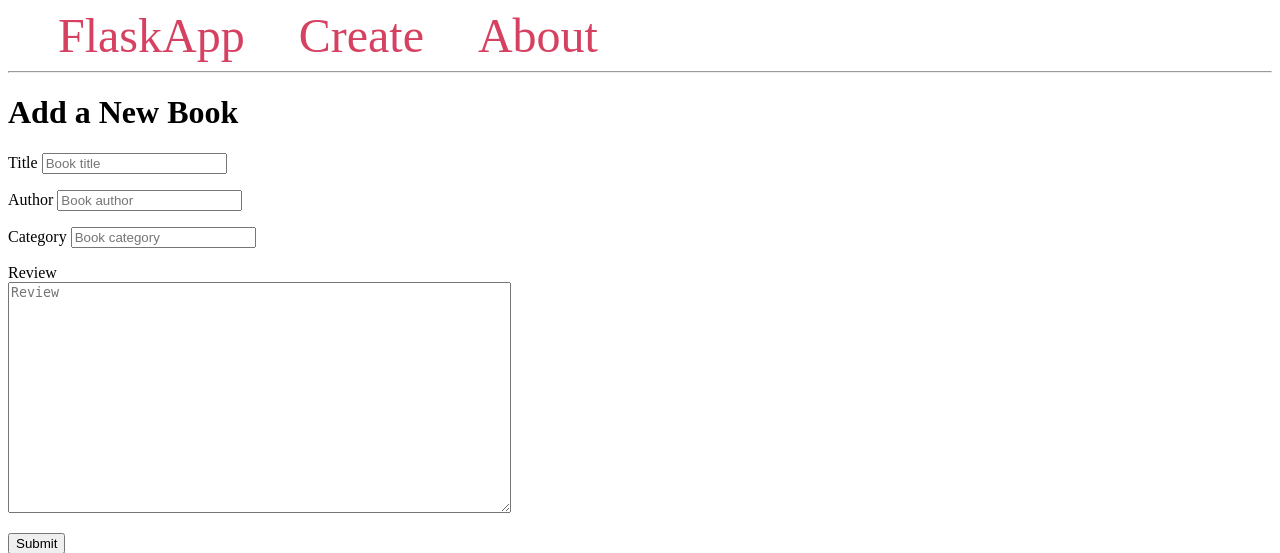
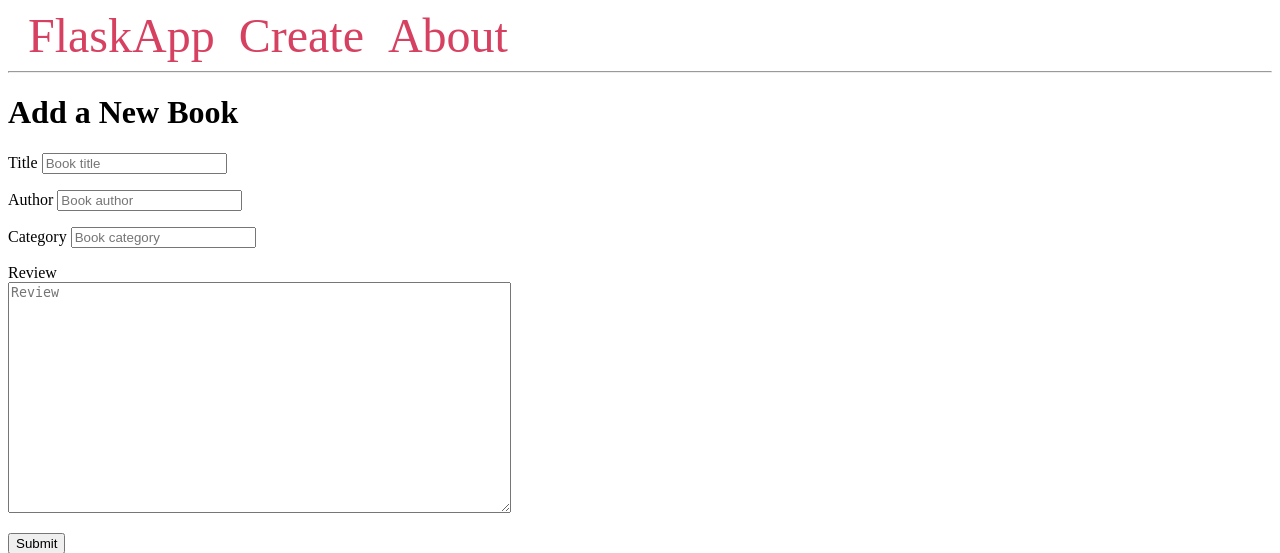
Before and after one commit to KevinHuria/udacity-database, a Flask app: page /create/ in a window 1280 px wide. Shown: the top 553 px of the page. Run offline with Flask 2, Linux system fonts and the light colour scheme; some libraries are stand-ins or nearby versions.

Commit message:
added final changes to style.css

```diff
--- a/FirstFlaskApp/static/CSS/style.css
+++ b/FirstFlaskApp/static/CSS/style.css
@@ -1,7 +1,7 @@
 nav a {
     color: #d64161;
     font-size: 3em;
-    margin-left: 50px;
+    margin-left: 20px;
     text-decoration: none;
 }
 
```
